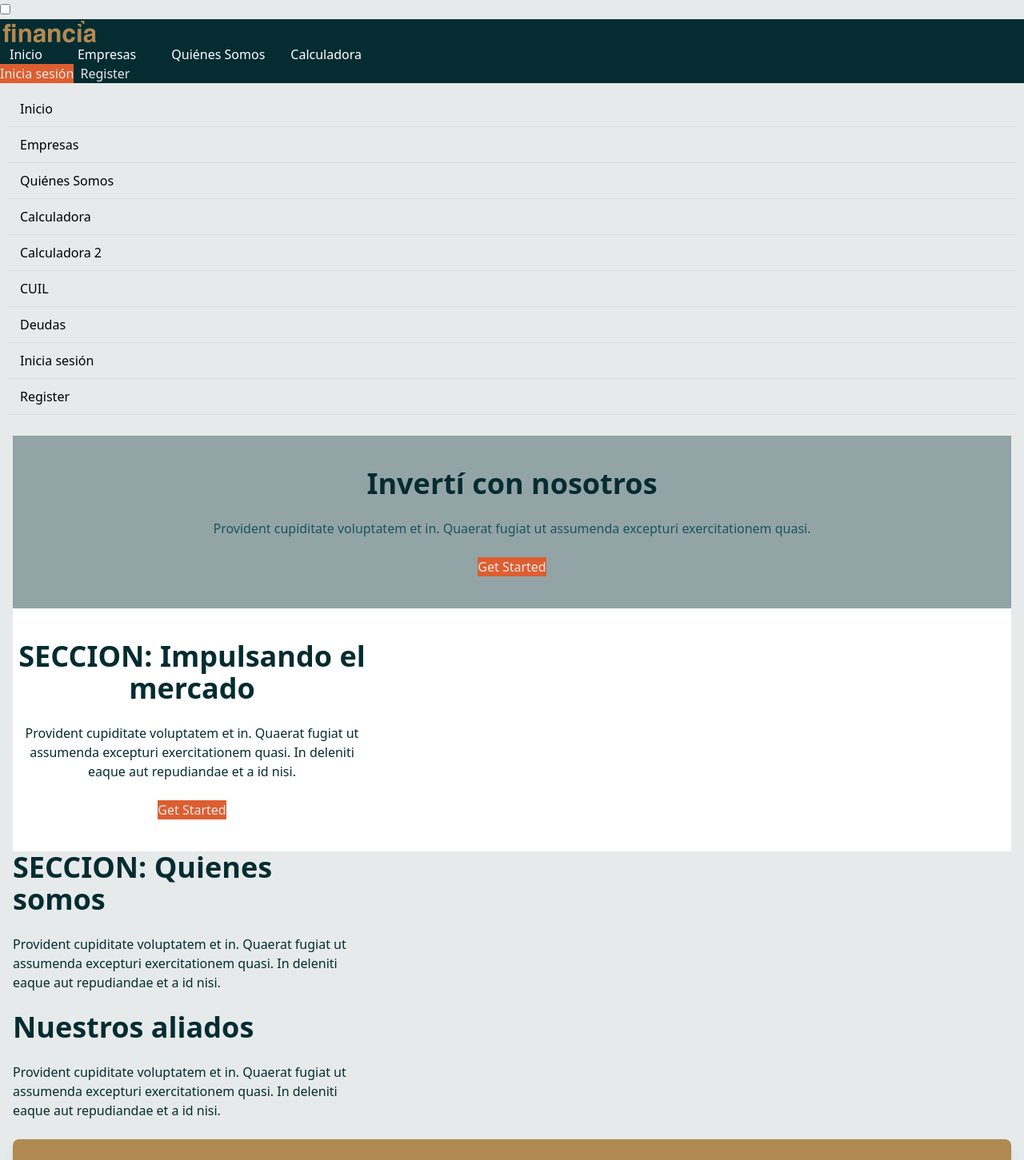
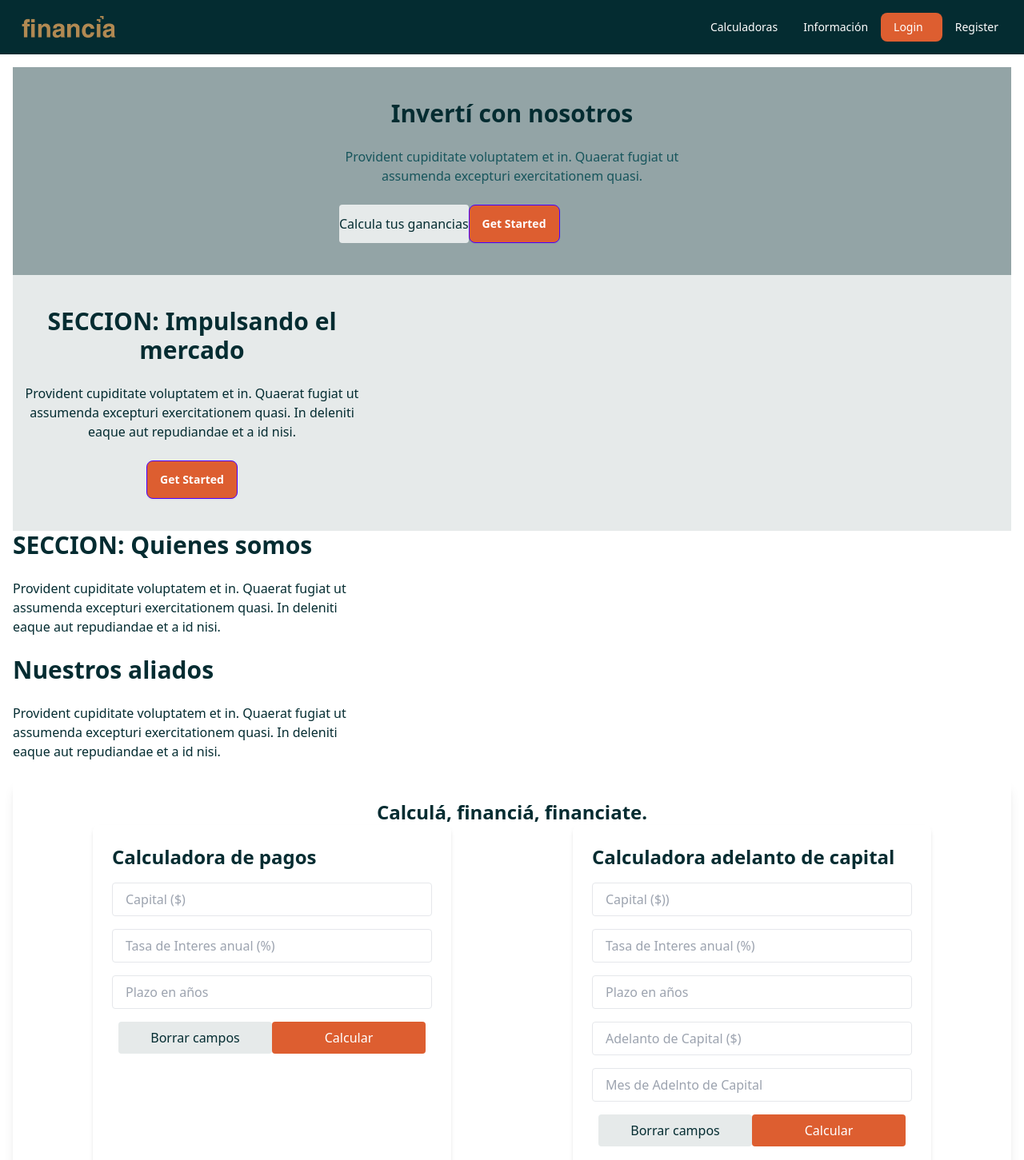
Before and after one commit to No-Country-simulation/h3-20-proptech, a React (Vite) app in the folder proptech/: page / in a window 1280 px wide. Shown: the top 1451 px of the page at 80% size. Built offline with nearby package versions, Linux system fonts and the light colour scheme.

Commit message:
FRglobal settings v1

```diff
--- a/proptech/src/components/Content.jsx
+++ b/proptech/src/components/Content.jsx
@@ -4,17 +4,23 @@ import Cuil from "./Cuil"
 
 function Content() {
     return (
-        <div className="bg-base-200 p-4">
+        <div className=" p-4">
             <section className="hero bg-base-300 text-center py-10">
-                <h2 className="text-4xl font-bold text-text-primary">Invertí con nosotros</h2>
+            <div className="max-w-md">
+                <h2 className="text-3xl font-bold text-text-primary">Invertí con nosotros</h2>
                 <p className="text-text-common py-6">
                     Provident cupiditate voluptatem et in. Quaerat fugiat ut assumenda excepturi exercitationem quasi.
                 </p>
+                <div className='flex px-2'>
+                    <button className="py-2 btn-tertiary text-white rounded">Calcula tus ganancias</button>
+
                 <button className="btn btn-primary">Get Started</button>
+                </div>
+                </div>
             </section>
-            <section className="bg-white  text-center py-10">
+            <section className="bg-base-200  text-center py-10">
                 <div className="max-w-md">
-                    <h2 className="text-4xl font-bold">SECCION: Impulsando el mercado</h2>
+                    <h2 className="text-3xl font-bold">SECCION: Impulsando el mercado</h2>
                     <p className="py-6">
                         Provident cupiditate voluptatem et in. Quaerat fugiat ut assumenda
                         excepturi exercitationem quasi. In deleniti eaque aut repudiandae et
@@ -26,13 +32,13 @@ function Content() {
 
             <section>
                 <div className="max-w-md">
-                    <h2 className="text-4xl font-bold">SECCION: Quienes somos</h2>
+                    <h2 className="text-3xl font-bold">SECCION: Quienes somos</h2>
                     <p className="py-6">
                         Provident cupiditate voluptatem et in. Quaerat fugiat ut assumenda
                         excepturi exercitationem quasi. In deleniti eaque aut repudiandae et
                         a id nisi.
                     </p>
-                    <h2 className="text-4xl font-bold"> Nuestros aliados</h2>
+                    <h2 className="text-3xl font-bold"> Nuestros aliados</h2>
                     <p className="py-6">
                         Provident cupiditate voluptatem et in. Quaerat fugiat ut assumenda
                         excepturi exercitationem quasi. In deleniti eaque aut repudiandae et
@@ -42,7 +48,7 @@ function Content() {
             </section>
 
             <section>
-                <div className=" bg-background-mortgage p-6 rounded-lg shadow-lg">
+                <div className=" p-6 rounded-lg shadow-lg">
                     <div >
                         <h2 className="text-2xl font-bold text-text-primary text-center">Calculá, financiá, financiate.</h2>
                     </div>
@@ -51,6 +57,12 @@ function Content() {
                         <EnhancedMortgageCalculator />
 
                     </div>
+                </div>
+            </section>
+            <section className="bg-base-200  text-center py-10">
+                <div className="max-w-md text-center">
+                    <h2 className="text-2xl font-bold">Si estás interesado, solicita una pre aprobación.</h2>
+                <button className="btn btn-primary">Solicitar preaprobacion</button>
                 </div>
             </section>
 
--- a/proptech/src/components/EnhancedMortgageCalculator.jsx
+++ b/proptech/src/components/EnhancedMortgageCalculator.jsx
@@ -54,7 +54,7 @@ function EnhancedMortgageCalculator() {
     };
 
     return (
-    <div className="max-w-md mx-auto p-6 bg-white shadow-md rounded-lg">
+        <div className="max-w-md mx-auto p-6 bg-inherit shadow-md rounded-lg">
             <h2 className="text-2xl font-bold mb-4">Calculadora adelanto de capital</h2>
             <div className="space-y-4">
                 <input
@@ -92,12 +92,15 @@ function EnhancedMortgageCalculator() {
                     onChange={(e) => setPartialPaymentMonth(e.target.value)}
                     className="w-full px-4 py-2 border rounded"
                 />
+                <div className='flex px-2 '>
+                    <button className=" w-full py-2 btn-tertiary text-white rounded">Borrar campos</button>
                     <button
                         onClick={calculateMortgage}
-          className="w-full py-2 bg-green-500 text-white rounded hover:bg-green-600"
+                        className=" w-full py-2 btn-primary text-white rounded"
                     >
                         Calcular
                     </button>
+                </div>
             </div>
 
             {monthlyPayment && (
--- a/proptech/src/components/MortgageCalculator.jsx
+++ b/proptech/src/components/MortgageCalculator.jsx
@@ -55,9 +55,10 @@ function MortgageCalculator() {
     };
 
     return (
-    <div className="max-w-md mx-auto p-6 bg-white shadow-md rounded-lg">
+        <div className="max-w-md mx-auto p-6 bg-inherit shadow-md rounded-lg">
             <h2 className="text-2xl font-bold mb-4">Calculadora de pagos</h2>
             <div className="space-y-4">
+
                     <input
                         type="number"
                         placeholder="Capital ($)"  //Principal Amount ($)
@@ -79,12 +80,17 @@ function MortgageCalculator() {
                         onChange={(e) => setTerm(e.target.value)}
                         className="w-full px-4 py-2 border rounded"
                     />
+
+                <div className='flex px-2'>
+                    <button className="w-full py-2 btn-tertiary text-white rounded">Borrar campos</button>
                     <button
                         onClick={calculateMortgage}
-          className="w-full py-2 bg-blue-500 text-white rounded hover:bg-blue-600"
+                        className="w-full py-2 btn-primary text-white rounded"
                     >
                         Calcular
                     </button>
+                </div>
+
             </div>
 
             {monthlyPayment && (
--- a/proptech/src/components/Navbar.jsx
+++ b/proptech/src/components/Navbar.jsx
@@ -1,40 +1,72 @@
+// ****************** version original without css ***********
 import { Link } from "react-router-dom";
+import { Button } from "@mui/material";
 import logo from "../assets/LogoFinancia.png"; // Ensure correct logo path
-import "./Navbar.css"; // Add a CSS file for custom styles
 
 function Navbar() {
     return (
         <div className="drawer">
             <input id="my-drawer-3" type="checkbox" className="drawer-toggle" />
-            <div className="drawer-content">
+            <div className="drawer-content flex flex-col">
                 {/* Navbar */}
-                <div className="navbar bg-[#042C31] text-white">
-                    {/* Logo */}
-                    <div className="flex-1">
-                        <img src={logo} alt="Logo" className="h-8" />
+                <div className="navbar bg-base-700 w-full">
+                    <div className="flex-none lg:hidden">
+                        <label
+                            htmlFor="my-drawer-3"
+                            aria-label="open sidebar"
+                            className="btn btn-square btn-ghost"
+                        >
+                            <svg
+                                xmlns="http://www.w3.org/2000/svg"
+                                fill="none"
+                                viewBox="0 0 24 24"
+                                className="inline-block h-6 w-6 stroke-current"
+                            >
+                                <path
+                                    strokeLinecap="round"
+                                    strokeLinejoin="round"
+                                    strokeWidth="2"
+                                    d="M4 6h16M4 12h16M4 18h16"
+                                ></path>
+                            </svg>
+                        </label>
                     </div>
+                    <div className="mx-2 flex-1 px-2">
+                        <div className="flex-1">
+                            <img src={logo} alt="Logo" className="h-8" />
+                        </div>
+                    </div>
+                    <div className="hidden flex-none lg:block">
+                        <ul className="menu menu-horizontal">
+                            {/* Navbar menu content here */}
+                            {/* <li>
+                                    <Link to="/calculator">Calculadora</Link>
+                                </li>
+                                <li>
+                                    <Link to="/adelantoCapital">Calculadora 2</Link>
+                                </li> */}
 
-                    {/* Horizontal Menu */}
-                    <div className="hidden lg:flex">
-                        <ul className="nav-menu">
-                            <li>
-                                <Link to="/">Inicio</Link>
-                            </li>
-                            <li>
-                                <Link to="/empresas">Empresas</Link>
-                            </li>
-                            <li>
-                                <Link to="/quienes-somos">Quiénes Somos</Link>
-                            </li>
+                            {/* Dropdown for Calculadoras */}
                             <li className="dropdown">
-                                <span className="dropdown-title">Calculadora</span>
-                                <ul className="dropdown-menu">
+                                <div tabIndex={0} className="dropdown-toggle cursor-pointer">
+                                    Calculadoras
+                                </div>
+                                <ul tabIndex={0} className="dropdown-content menu p-2 shadow bg-base-700 rounded-box w-52">
                                     <li>
                                         <Link to="/calculator">Calculadora</Link>
                                     </li>
                                     <li>
                                         <Link to="/adelantoCapital">Calculadora 2</Link>
                                     </li>
+                                </ul>
+                            </li>
+
+                            {/* Dropdown for Información */}
+                            <li className="dropdown">
+                                <div tabIndex={0} className="dropdown-toggle cursor-pointer">
+                                    Información
+                                </div>
+                                <ul tabIndex={0} className="dropdown-content menu p-2 shadow bg-base-700 rounded-box w-52">
                                     <li>
                                         <Link to="/cuil">CUIL</Link>
                                     </li>
@@ -43,61 +75,36 @@ function Navbar() {
                                     </li>
                                 </ul>
                             </li>
+                            <li>
+                                <button className="btn-primary">
+
+                                <Link to="/login" className="mr-2">Login</Link>
+                                </button>
+                            </li>
+                            <li>
+
+                                <Link to="/register">Register</Link>
+                            </li>
                         </ul>
-                    </div>
-
-                    {/* Buttons */}
-                    <div className="flex space-x-2">
-                        <Link
-                            to="/login"
-                            className="btn-primary"
-                        >
-                            Inicia sesión
-                        </Link>
-                        <Link
-                            to="/register"
-                            className="btn-secondary"
-                        >
-                            Register
-                        </Link>
-                    </div>
-
-                    {/* Mobile menu button */}
-                    <div className="lg:hidden">
-                        <label
-                            htmlFor="my-drawer-3"
-                            className="btn-menu-toggle"
-                        >
-                            <svg
-                                xmlns="http://www.w3.org/2000/svg"
-                                fill="none"
-                                viewBox="0 0 24 24"
-                                className="w-6 h-6"
-                            >
-                                <path
-                                    strokeLinecap="round"
-                                    strokeLinejoin="round"
-                                    strokeWidth="2"
-                                    d="M4 6h16M4 12h16M4 18h16"
-                                />
-                            </svg>
-                        </label>
                     </div>
                 </div>
             </div>
+            <div className="drawer-side text-text-white">
+                <label
+                    htmlFor="my-drawer-3"
+                    aria-label="close sidebar"
+                    className="drawer-overlay"
+                ></label>
+                <ul className="menu bg-base-700 min-h-full w-80 p-4">
+                    {/* Sidebar content here */}
+                    <li>
+                        <Link to="/login" className="mr-2">
+                            Login
+                        </Link>
+                    </li>
 
-            {/* Drawer */}
-            <div className="drawer-side">
-                <label htmlFor="my-drawer-3" className="drawer-overlay"></label>
-                <ul className="drawer-menu">
                     <li>
-                        <Link to="/">Inicio</Link>
-                    </li>
-                    <li>
-                        <Link to="/empresas">Empresas</Link>
-                    </li>
-                    <li>
-                        <Link to="/quienes-somos">Quiénes Somos</Link>
+                        <Link to="/register">Register</Link>
                     </li>
                     <li>
                         <Link to="/calculator">Calculadora</Link>
@@ -105,17 +112,12 @@ function Navbar() {
                     <li>
                         <Link to="/adelantoCapital">Calculadora 2</Link>
                     </li>
+
                     <li>
                         <Link to="/cuil">CUIL</Link>
                     </li>
                     <li>
                         <Link to="/deudas">Deudas</Link>
-                    </li>
-                    <li>
-                        <Link to="/login">Inicia sesión</Link>
-                    </li>
-                    <li>
-                        <Link to="/register">Register</Link>
                     </li>
                 </ul>
             </div>
--- a/proptech/src/index.css
+++ b/proptech/src/index.css
@@ -4,7 +4,7 @@
 
 /** theme styles */
 body {
-    @apply bg-base-200 text-text-primary;
+    @apply bg-base-100 text-text-primary;
   }
 
   .navbar {
@@ -16,11 +16,11 @@ body {
   }
 
   .btn-primary {
-    @apply bg-primary text-tertiary hover:bg-primary/90;
+    @apply bg-primary text-white hover:bg-primary/90;
   }
 
   .btn-secondary {
-    @apply bg-secondary text-tertiary hover:bg-secondary/90;
+    @apply bg-secondary text-white hover:bg-secondary/90;
   }
 
   .btn-tertiary {
--- a/proptech/tailwind.config.js
+++ b/proptech/tailwind.config.js
@@ -4,22 +4,23 @@ export default {
     "./index.html",
     "./src/**/*.{js,jsx,ts,tsx}"
   ],
-//   theme: {
-//     extend: {},
-//   },
+  theme: {
+    extend: {},
+  },
   plugins: [require('daisyui'),],
 };
 
-/** tailwind.config.js global settings */
+// /** tailwind.config.js global settings */
 const colors = require('tailwindcss/colors');
 
 module.exports = {
   content: ['./index.html', './src/**/*.{js,jsx,ts,tsx}'],
-  plugins: [require("daisyui")],
+  plugins: [require('daisyui')], // Ensure DaisyUI is included correctly
   theme: {
     extend: {
       colors: {
         base: {
+          100: '#FFFFFF', // Add base-100 for DaisyUI dropdowns and menus
           200: '#E6EAEA',
           300: '#93A4A6',
           400: '#75CCD6',
@@ -34,6 +35,7 @@ module.exports = {
         primary: '#DD5E30',
         secondary: '#042C31',
         tertiary: '#E6EAEA',
+        white: '#FFFFFF',
         background: {
           navbar: '#042C31',
           footer: '#042C31',
@@ -47,5 +49,7 @@ module.exports = {
       },
     },
   },
-  plugins: [],
+  daisyui: {
+    themes: false, // Turn off DaisyUI's automatic theme generation
+  },
 };
```
Lines whose indentation alone changed are shown as unchanged.
